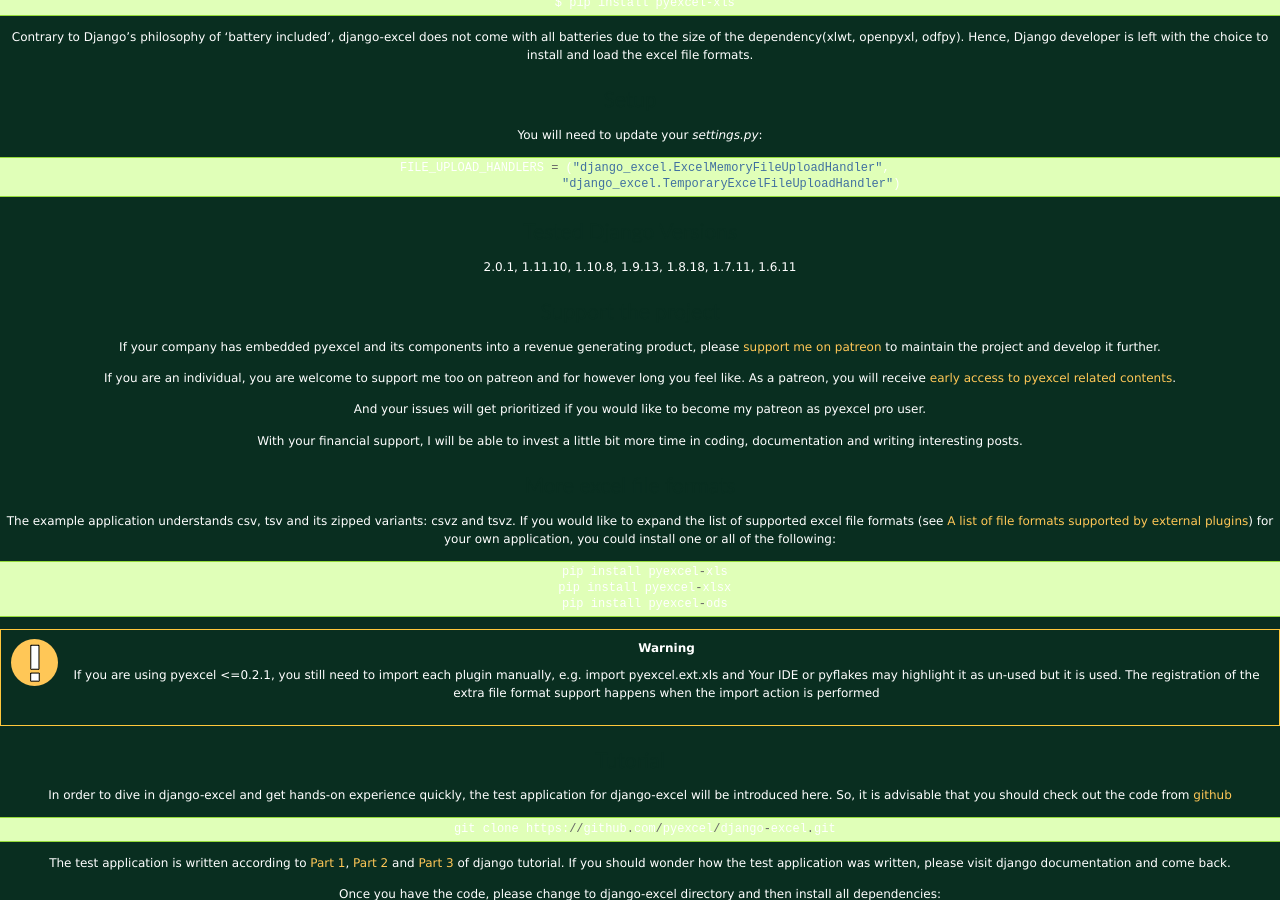
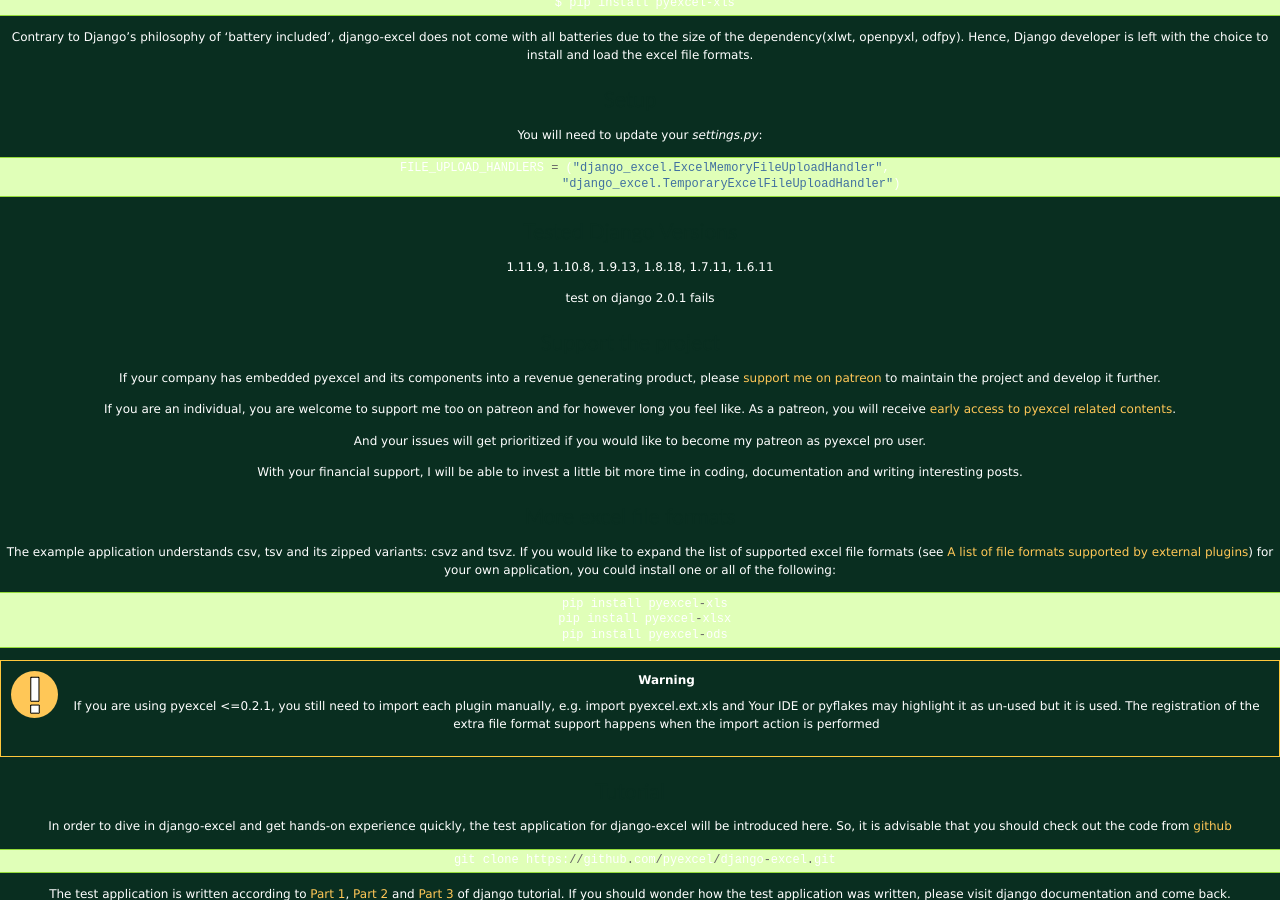
Before and after one commit to pyexcel-webwares/django-excel, a Sphinx documentation site: the page built from docs/source/index.rst, in a window 1280 px wide and 900 px high, scrolled down 2361 px. Built offline with Sphinx 7.4.7, drawn with Linux system fonts in a browser that asks for light colours.

Commit message:
:green_heart: test on django 2.0.1 still fails. related to #42

```diff
--- a/README.rst
+++ b/README.rst
@@ -186,10 +186,7 @@
 Tested Django Versions
 ========================
 
-.. image:: https://img.shields.io/badge/django-2.0.1-green.svg
-    :target: http://travis-ci.org/pyexcel/django-excel
-
-.. image:: https://img.shields.io/badge/django-1.11.10-green.svg
+.. image:: https://img.shields.io/badge/django-1.11.9-green.svg
     :target: http://travis-ci.org/pyexcel/django-excel
 
 .. image:: https://img.shields.io/badge/django-1.10.0-green.svg
--- a/docs/source/index.rst
+++ b/docs/source/index.rst
@@ -198,7 +198,9 @@
 Tested Django Versions
 --------------------------------------------------------------------------------
 
-2.0.1, 1.11.10, 1.10.8, 1.9.13, 1.8.18, 1.7.11, 1.6.11
+1.11.9, 1.10.8, 1.9.13, 1.8.18, 1.7.11, 1.6.11
+
+test on django 2.0.1 fails
 
 
 
```
Also changed, not shown: .travis.yml, 3 other files.
